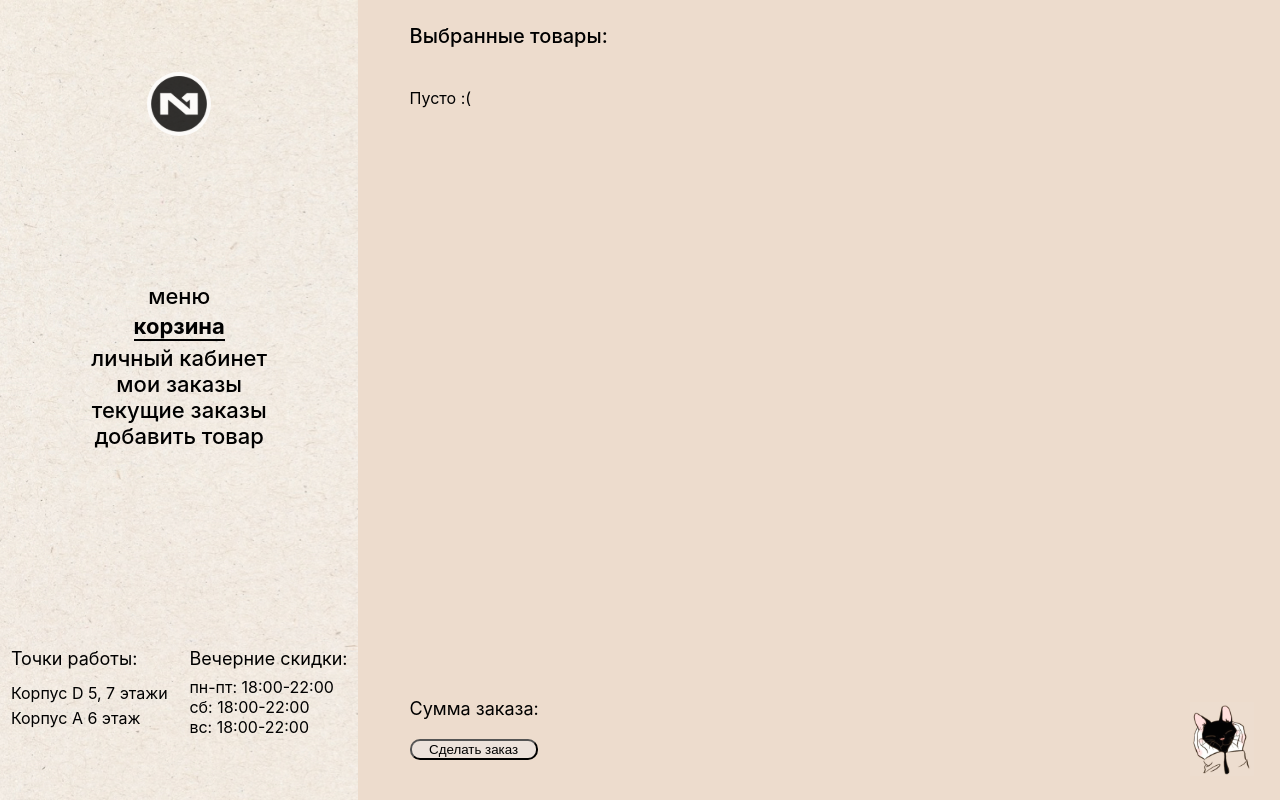
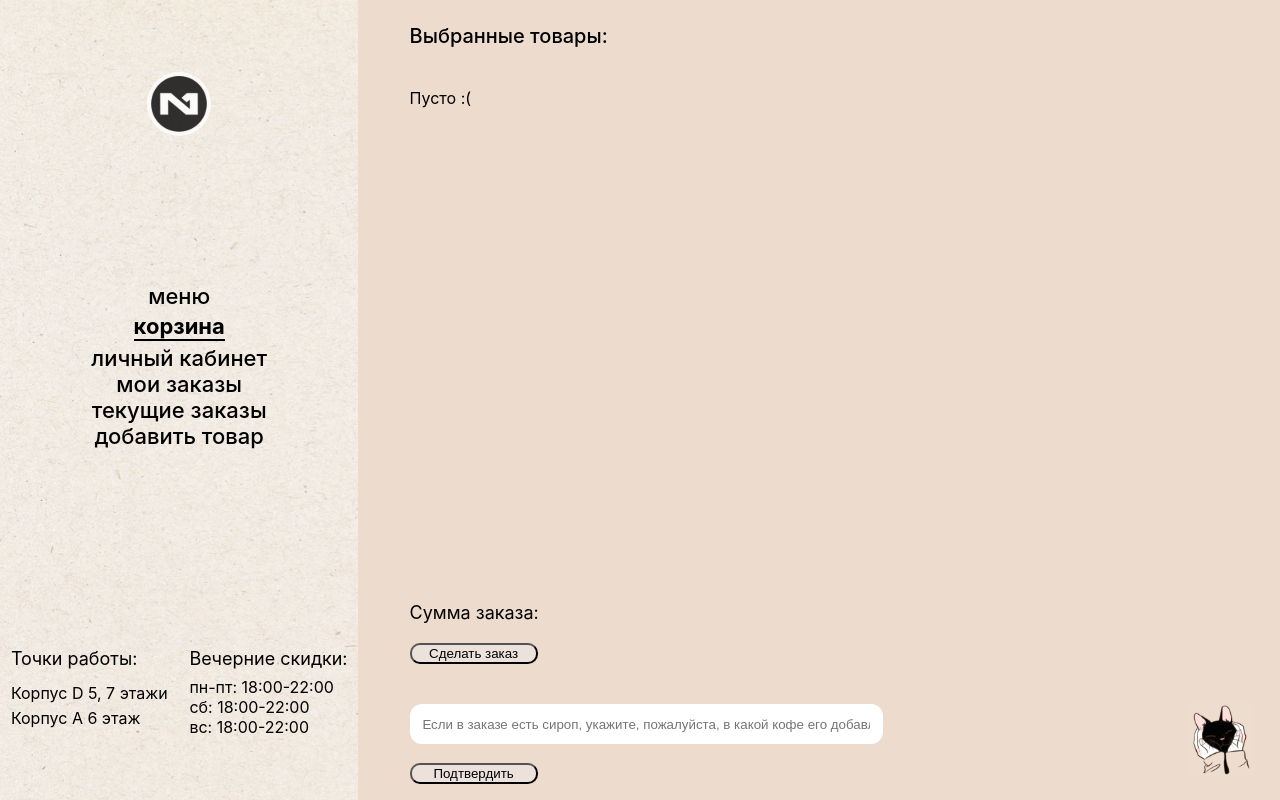
Before and after one commit to BornOfTheMoon/Coffee, a React (Create React App) app: page /basket in a window 1280 px wide. Built offline with nearby package versions, Linux system fonts and the light colour scheme.

Commit message:
added note to orders

```diff
--- a/src/components/Basket/Basket.js
+++ b/src/components/Basket/Basket.js
@@ -4,7 +4,7 @@ import catLogo from "../../images/cat.svg"
 import {NavLink} from "react-router-dom";
 
 
-function Basket({func}) {
+function Basket({createOrder}) {
     const sum = sessionStorage.getItem("sum")
     const basket = sessionStorage.getItem("basket")
     let empty = ""
@@ -22,14 +22,14 @@ function Basket({func}) {
                 {order.map((option) => <BasketItem name={option}/>)}
                 <p>{empty}</p>
             </div>
-            <div className={styles.basket__footer}>
+            <form className={styles.basket__footer}>
                 <p>Сумма заказа: {sum}</p>
                 <NavLink to={"/menu"}>
-                    <button type="submit" className={styles.basket__footer_button} onClick={func}>
+                    <button type="submit" className={styles.basket__footer_button} onClick={createOrder}>
                         Сделать заказ
                     </button>
                 </NavLink>
-            </div>
+            </form>
             <img src={catLogo} alt="cat" className={styles.basket__catLogo}/>
         </div>
     )
--- a/src/components/Basket/Basket.module.css
+++ b/src/components/Basket/Basket.module.css
@@ -1,7 +1,7 @@
 .basket {
     padding: 3vh 4vw;
     background: #EDDCCD;
-    min-height: 94vh;
+    min-height: 82vh;
     display: flex;
     flex-direction: column;
     justify-content: space-between;
--- a/src/components/Basket/BasketItem.js
+++ b/src/components/Basket/BasketItem.js
@@ -12,16 +12,13 @@ const defaultProduct = {
 function BasketItem({name}) {
     const navigate = useNavigate();
 
-    console.log(name)
     const [product, setProduct] = useState(defaultProduct)
 
     useState(async () => {
         await GetRequest(defaultProduct, setProduct, `http://localhost:8000/api/product/${name}`)
     })
 
-    console.log(product)
     const price = product.price
-    console.log(price)
 
     return (
         <div className={styles.basketItem}>
--- a/src/components/CurrentOrdersCard/CurrentOrdersCard.js
+++ b/src/components/CurrentOrdersCard/CurrentOrdersCard.js
@@ -61,6 +61,7 @@ function CurrentOrdersCard({order}) {
                 <div className={styles.orderCard__content}>
                     {products.map((option)=> <OrderCardItem name={option}/>)}
                 </div>
+                <p className={styles.orderCard__note}>Уточнение: {order.note}</p>
                 <p className={styles.orderCard__total}>Сумма заказа: {order.price}</p>
             </div>
             <div className={styles.currentOrderCard__buttons}>
--- a/src/components/CurrentOrdersCard/CurrentOrdersCard.module.css
+++ b/src/components/CurrentOrdersCard/CurrentOrdersCard.module.css
@@ -22,9 +22,14 @@
     margin: 0 0 3vh;
 }
 
+.orderCard__note {
+    font-size: 12px;
+    margin: 3vh 0 0;
+}
+
 .orderCard__total {
     font-size: 16px;
-    margin: 3vh 0 0;
+    margin: 1vh 0 0;
 }
 
 .currentOrderCard__buttons {
--- a/src/pages/BasketPage/BasketPage.js
+++ b/src/pages/BasketPage/BasketPage.js
@@ -13,6 +13,14 @@ const defaultUser = {
     place: "D1",
     achievements: [],
     karma: 3,
+}
+
+function confirmNote(event) {
+    event.preventDefault()
+    const note = event.target.elements.notion.value
+    console.log(event.target.elements.notion.value)
+    console.log("note", note)
+    sessionStorage.setItem("note", note)
 }
 
 async function PostOrder(data, API_URL) {
@@ -44,14 +52,18 @@ function BasketPage() {
             return
         }
         let order = basket.split(" ")
+        const note = sessionStorage.getItem("note")
         const data = {
             price: +sum,
             products: order,
             place: "D1",
-            user: user.username
+            user: user.username,
+            note: note
         }
+        console.log(data)
         sessionStorage.removeItem('basket')
         sessionStorage.removeItem('sum')
+        sessionStorage.removeItem('note')
         await PostOrder(data, "http://localhost:8000/api/order/")
     }
 
@@ -59,7 +71,18 @@ function BasketPage() {
         <div className={styles.basketPage}>
             <Sidebar item="basket"/>
             <div className={styles.basketPage__content}>
-                <Basket func={toOrders}/>
+                <Basket createOrder={toOrders}/>
+                <form onSubmit={(event)=> {
+                    confirmNote(event)
+                }}>
+                    <input
+                        placeholder="Если в заказе есть сироп, укажите, пожалуйста, в какой кофе его добавлять"
+                        type="text"
+                        id="notion"
+                        className={styles.basketPage__input}
+                    />
+                    <button className={styles.basketPage__button}>Подтвердить</button>
+                </form>
             </div>
         </div>
     )
--- a/src/pages/BasketPage/BasketPage.module.css
+++ b/src/pages/BasketPage/BasketPage.module.css
@@ -1,3 +1,31 @@
 .basketPage__content {
     margin-left: 28vw;
+    background: #EDDCCD;
 }
+
+.basketPage__content > form {
+    padding: 0 4vw 2vh;
+    display: flex;
+    flex-direction: column;
+    height: 10vh;
+    justify-content: space-between;
+}
+
+.basketPage__input {
+    width: 35vw;
+    height: 3vh;
+    border-radius: 12px;
+    padding: 1vh 1vw;
+    border: none;
+}
+
+.basketPage__input:focus {
+    outline: none;
+}
+
+.basketPage__button {
+    width: 10vw;
+    border-radius: 10px;
+    background-color: rgba(236, 234, 234, 0.5);
+    cursor: pointer;
+}
```
Also changed, not shown: 2 other files (tests, documents, lock files or other folders).
